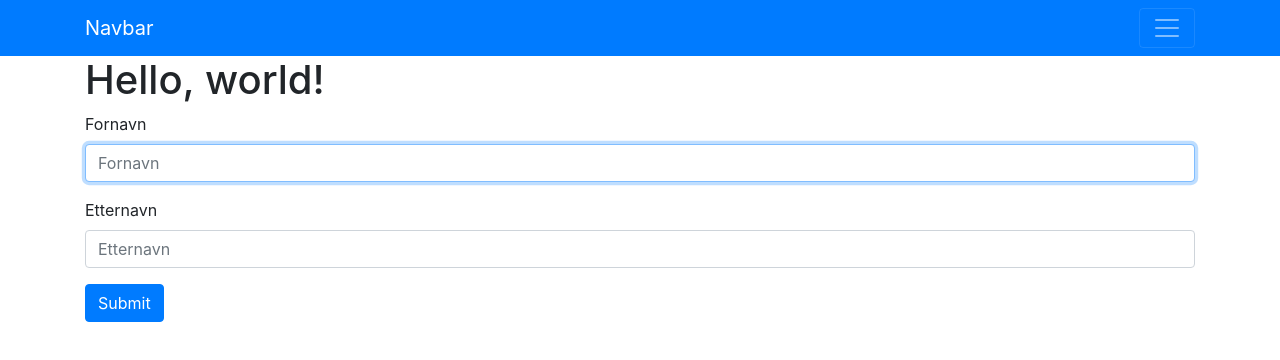
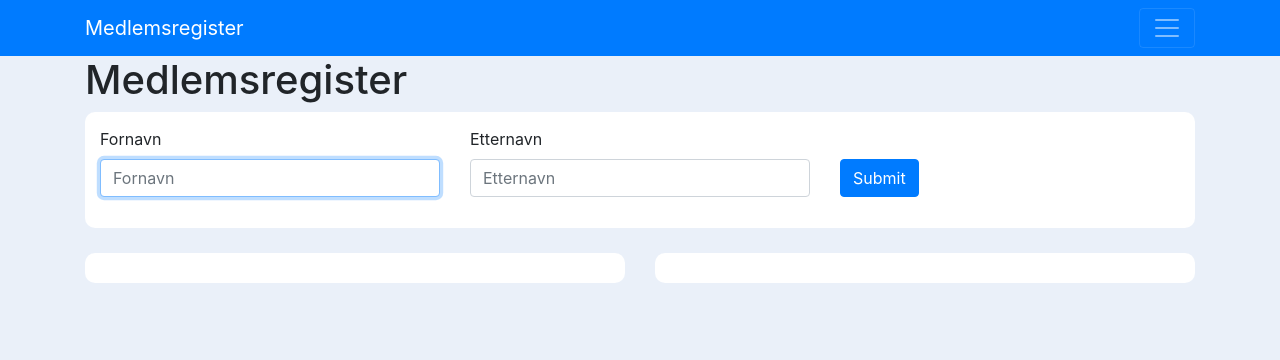
Before and after one commit to dico/nodejskurs, a website: page public/index.html in a window 1280 px wide. Drawn offline with nearby package versions, Linux system fonts and the light colour scheme; no server answers.

Commit message:
Design and small fixes

```diff
--- a/public/index.html
+++ b/public/index.html
@@ -7,6 +7,7 @@
 
     <!-- Bootstrap CSS -->
     <link rel="stylesheet" href="https://stackpath.bootstrapcdn.com/bootstrap/4.1.1/css/bootstrap.min.css" integrity="sha384-WskhaSGFgHYWDcbwN70/dfYBj47jz9qbsMId/iRN3ewGhXQFZCSftd1LZCfmhktB" crossorigin="anonymous">
+    <link rel="stylesheet" href="style.css">
 
     <title>Hello, world!</title>
 </head>
@@ -14,7 +15,7 @@
 
     <nav class="navbar navbar-dark bg-primary">
         <div class="container">
-            <a class="navbar-brand" href="#">Navbar</a>
+            <a class="navbar-brand" href="#">Medlemsregister</a>
             <button class="navbar-toggler" type="button" data-toggle="collapse" data-target="#navbarSupportedContent" aria-controls="navbarSupportedContent" aria-expanded="false" aria-label="Toggle navigation">
                 <span class="navbar-toggler-icon"></span>
             </button>
@@ -33,24 +34,45 @@
     </nav>
 
     <div class="container">
-        <h1>Hello, world!</h1>
+        <h1>Medlemsregister</h1>
 
         <form id="skjema-ny-bruker" action="/create_user" method="POST">
+
+            <div class="row">
+                <div class="col-sm">
                     <div class="form-group">
                         <label for="inputFirstname">Fornavn</label>
                         <input type="text" class="form-control" name="inputFirstname" id="inputFirstname" placeholder="Fornavn" autofocus required>
                     </div>
+                </div>
 
+                <div class="col-sm">
                     <div class="form-group">
                         <label for="inputLastname">Etternavn</label>
                         <input type="text" class="form-control" name="inputLastname" id="inputLastname" placeholder="Etternavn">
                     </div>
+                </div>
 
-            <button type="submit" class="btn btn-primary">Submit</button>
+                <div class="col-sm">
+                    <button type="submit" id="btn-new-user" class="btn btn-primary">Submit</button>
+                </div>
+            </div>
+
+
         </form>
 
+
+        <div class="row">
+            <div class="col-sm">
                 <div id="users"></div>
+            </div>
+
+            <div class="col-sm">
                 <div id="output"></div>
+            </div>
+        </div>
+
+
     </div>
 
 
--- a/public/script.js
+++ b/public/script.js
@@ -60,6 +60,8 @@ $(document).on('click', '#deleteUser', function(event) {
 
             $("#users").html(''); // Nullstill boks med brukere
             getUsers(); // Hent brukere på nytt
+
+            $("#output").html(''); // Nullstill boks med bruker
         },
         error: function(req, status, error) {
             console.log(error);
--- /dev/null
+++ b/public/style.css
@@ -0,0 +1,26 @@
+body {
+    background-color: #eaf0f9;
+}
+
+#skjema-ny-bruker {
+    background-color: white;
+    padding: 15px;
+    border-radius: 10px;
+    margin-bottom: 25px;
+}
+
+#users {
+    background-color: white;
+    padding: 15px;
+    border-radius: 10px;
+}
+
+#output {
+    background-color: white;
+    padding: 15px;
+    border-radius: 10px;
+}
+
+#btn-new-user {
+    margin-top: 32px;
+}
```
Lines whose indentation alone changed are shown as unchanged.
